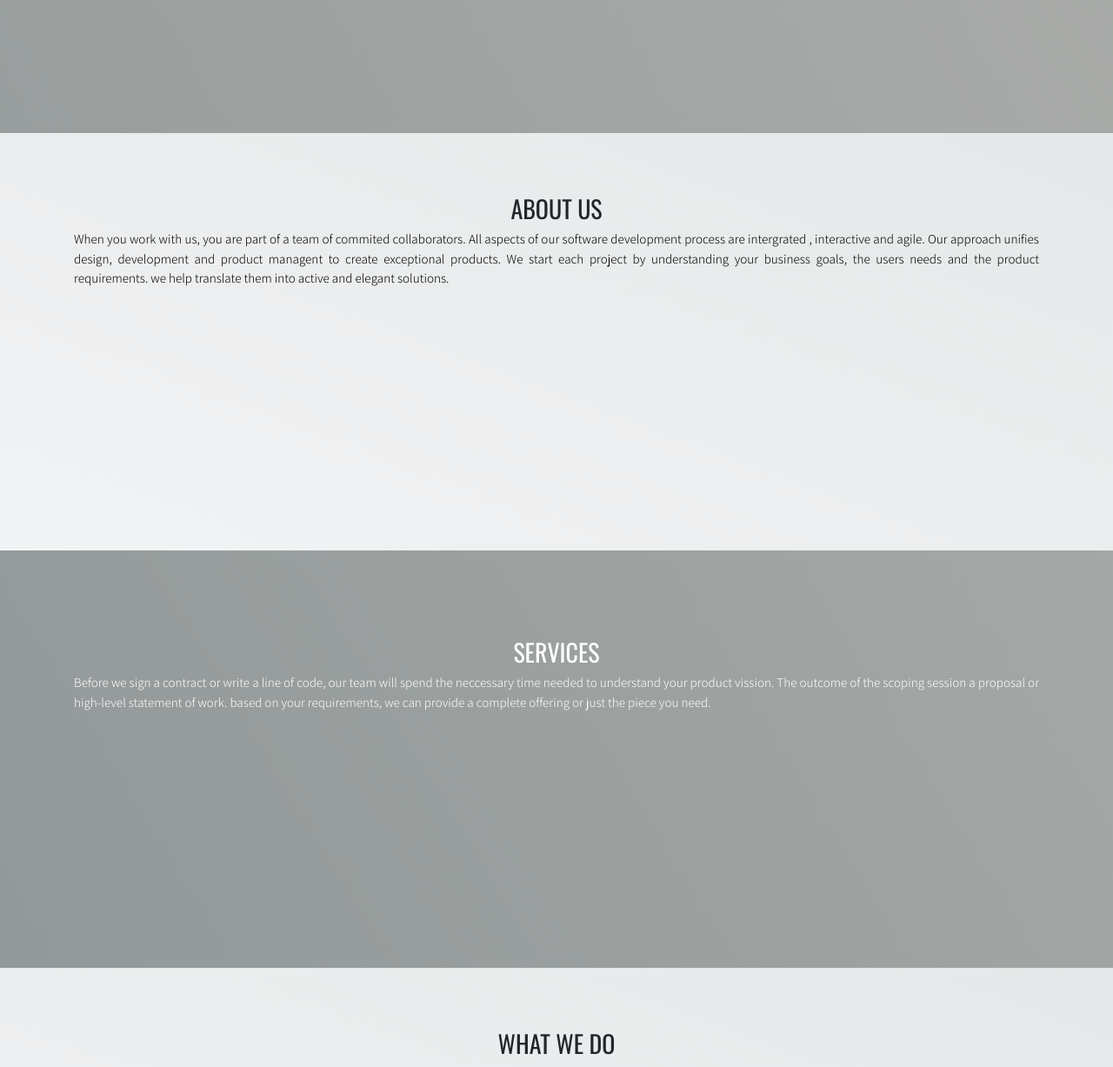
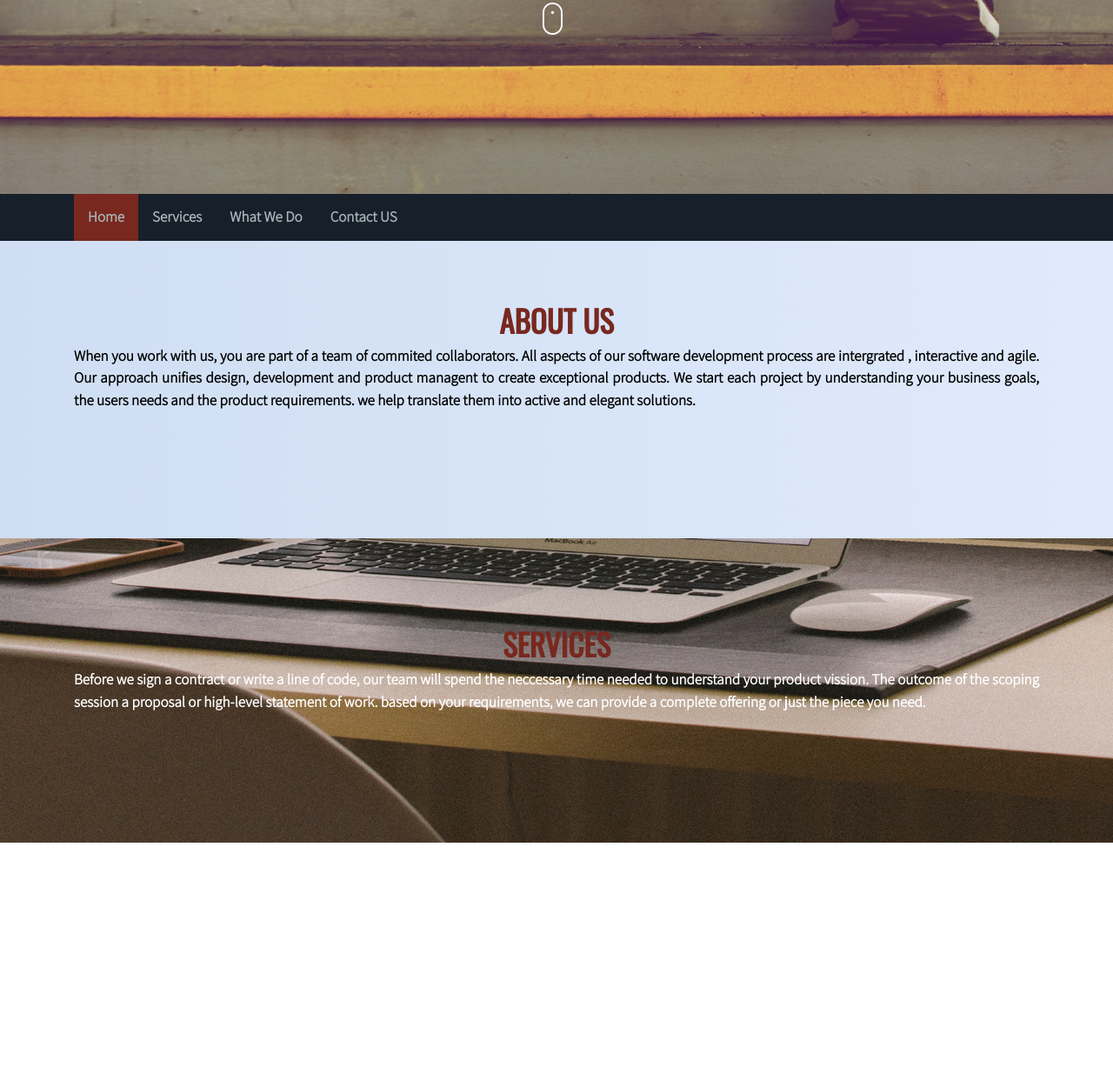
Before and after one commit to enockabere/Delani-Studio, a plain HTML site: page index.html in a window 1280 px wide. Shown: the part 517-1744 px from the top of the page at 87% size. After the commit the page ends 1486 px from the top, so only its background shows below. Drawn offline with nearby package versions, Linux system fonts and the light colour scheme.

Commit message:
add services section and styling

```diff
--- a/index.html
+++ b/index.html
@@ -24,7 +24,7 @@
     <link href="https://fonts.googleapis.com/css2?family=Assistant:wght@300&family=Oswald&display=swap" rel="stylesheet">
   </head>
   <body>
-    <section class="hero">
+    <section class="hero" id="hero">
       <div class="container">
         <div class="row">
           <div class="col-sm-12 col-md-12 col-lg-12">
@@ -48,7 +48,22 @@
         </div>
       </div>
     </section>
-    <section class="about">
+    <section id="navbar">
+      <div class="container">
+        <div class="row">
+          <div class="col-sm-12 col-md-12 col-lg-12">
+            <div class="tabs">
+              <a href="#hero" class="active">Home</a>
+              <a href="#">Services</a>
+              <a href="#">What We Do</a>
+              <a href="#">Contact US</a>
+            </div>
+          </div>
+        </div>
+      </div>
+    </section>
+    <!--about section starts--->
+    <section class="about" id="about">
       <div class="container">
         <div class="row">
           <div class="col-sm-12 col-md-12 col-lg-12">
@@ -70,15 +85,13 @@
         </div>
       </div>
     </section>
-    <section class="services">
+    <!--services section-->
+    <section class="service">
       <div class="container">
         <div class="row">
-          <div class="col-sm-12 col-md-12 col-lg-12">
-            <div class="section-contents">
-              <div class="services-header">
+          <div class="col-md-12">
+            <div class="contents">
               <h3>Services</h3>
-              </div>
-              <div class="services-para">
               <p>
                 Before we sign a contract or write a line of code, our team will spend the neccessary time needed to understand your product vission.
 
@@ -90,21 +103,6 @@
           </div>
         </div>
       </div>
-      </div>
-    </section>
-    <section class="portfolio">
-      <div class="container">
-        <div class="row">
-          <div class="col-sm-12 col-md-12 col-lg-12">
-            <div class="section-header">
-              <h3>What We Do</h3>
-            </div>
-            <div class="portIcons">
-
-            </div>
-          </div>
-        </div>
-      </div>
     </section>
   </body>
 </html>
--- a/static/css/about.css
+++ b/static/css/about.css
@@ -1,20 +1,12 @@
-/*--About US*/
-
-
+/*--About US section styles*/
 .about{
-  background-image: linear-gradient(to right top, #f2f3f4, #eff0f1, #ebedee, #e8ebeb, #e5e8e8);
+  background: #E0EAFC;  /* fallback for old browsers */
+  background: -webkit-linear-gradient(to right, #CFDEF3, #E0EAFC);
+  background: linear-gradient(to right, #CFDEF3, #E0EAFC);
+  padding-bottom: 130px;
 }
 
-
-
-section {
-  height: 60vh;
-  width: 100%;
-  display: table;
-
-}
-
-.section-header{
+.section-header h3{
   margin-top: 70px;
   font-family: 'Oswald', sans-serif;
   text-align: center;
@@ -23,13 +15,15 @@ section {
   text-transform: uppercase;
   font-weight: 900;
   font-size: 35px;
+  color: #78281F;
 
 }
-.section-para{
+.section-para p{
   font-family: 'Assistant', sans-serif;
   color: black;
   text-align: justify;
   text-decoration: none;
   text-overflow: inherit;
-  font-size: 15px;
+  font-size: 17px;
+  font-weight: 600;
 }
--- a/static/css/services.css
+++ b/static/css/services.css
@@ -1,10 +1,11 @@
-.services{
+.service{
   background-image: url(../img/backgrounds/s_image.jpg);
   background-repeat: no-repeat;
-  background-origin: border-box;
-  background-size: contain;
+  background-size: cover;
+  background-position: center;
+  height: 350px;
 }
-.services-header{
+.contents h3{
   margin-top: 100px;
   font-family: 'Oswald', sans-serif;
   text-align: center;
@@ -12,18 +13,15 @@
   text-overflow: inherit;
   text-transform: uppercase;
   font-weight: 900;
-  color: white;
   font-size: 35px;
-
+  color: #78281F;
 }
-.services-para{
+.contents p{
   font-family: 'Assistant', sans-serif;
   color: white;
   text-align: justify;
   text-decoration: none;
   text-overflow: inherit;
-  font-size: 15px;
+  font-size: 17px;
+  font-weight: 600;
 }
-.portfolio{
-  background-image: linear-gradient(to right top, #f2f3f4, #eff0f1, #ebedee, #e8ebeb, #e5e8e8);
-}
--- a/static/css/style.css
+++ b/static/css/style.css
@@ -80,3 +80,32 @@ body{
 
   }
 }
+
+/*navigation bar*/
+#navbar{
+  overflow: hidden;
+  background-color: #17202A;
+}
+.tabs a{
+  float: left;
+  display: block;
+  color: #AAB7B8;
+  text-align: center;
+  padding: 14px 16px;
+  text-decoration: none;
+  font-size: 17px;
+  font-family: 'Assistant', sans-serif;
+  font-weight: 900;
+}
+.tabs a:hover{
+  background-color: #1B4F72;
+  color: white;
+}
+.active{
+  background-color: #78281F;
+}
+.sticky{
+  top: o;
+  position: fixed;
+  width: 100%
+}
--- a/static/js/main.js
+++ b/static/js/main.js
@@ -4,3 +4,16 @@ $(function() {
      return false;
    });
  });
+
+// navigation bar
+window.onscroll =function () {stickTop()};
+var navbar = document.getElementById("navbar");
+var sticky = navbar.offsetTop;
+
+function stickTop(){
+  if (window.pageYOffset >=sticky){
+    navbar.classlist.add("sticky")
+  }else {
+    navbar.classlist.remove ("sticky")
+  }
+}
```
Also changed, not shown: static/img/backgrounds/c_image.jpg (added), static/img/backgrounds/h_img.jpg (added), static/img/backgrounds/s_image.jpg (added), static/img/logo/git.png (added), static/img/logo/logo.png (added), static/img/mouse_click.png (added), static/img/services_icons/design_icon.png (added), static/img/services_icons/dev_icon.png (added), static/img/services_icons/product_icon.png (added), 2 other files. Lines whose indentation alone changed are shown as unchanged.
